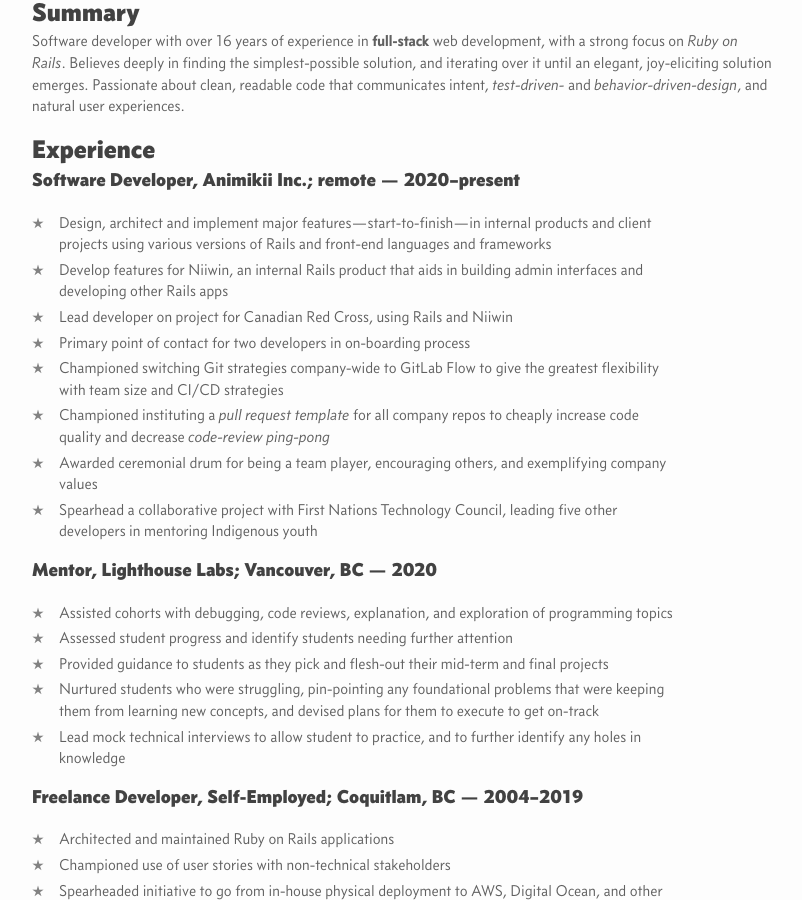
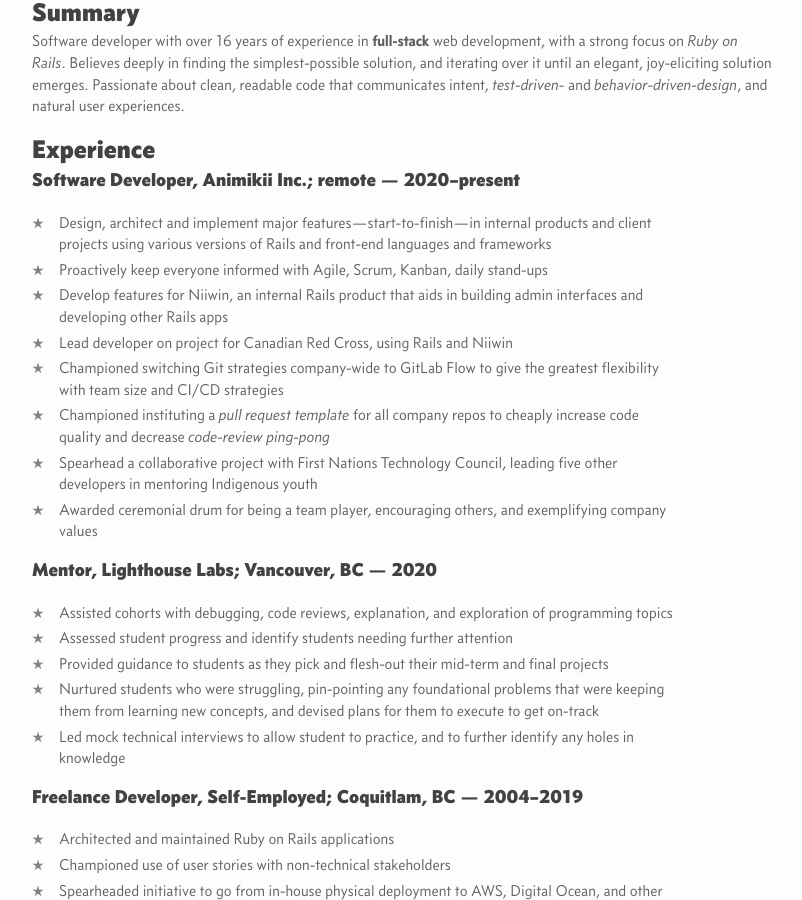
Before and after one commit to fapapa/fapapa.github.io, a Jekyll site: the page built from resume.md, in a window 1280 px wide and 900 px high, scrolled down 251 px. Shown: the whole window, without its empty margins (238-1040 px from the left). Built offline with Jekyll 4.4.1, drawn with Linux system fonts in a browser that asks for light colours.

Commit message:
Update Animikii portion of resume

```diff
--- a/resume.md
+++ b/resume.md
@@ -16,18 +16,18 @@ id: resume
 - Design, architect and implement major features—start-to-finish—in internal
   products and client projects using various versions of Rails and front-end
   languages and frameworks
+- Proactively keep everyone informed with Agile, Scrum, Kanban, daily stand-ups
 - Develop features for Niiwin, an internal Rails product that aids in building
   admin interfaces and developing other Rails apps
 - Lead developer on project for Canadian Red Cross, using Rails and Niiwin
-- Primary point of contact for two developers in on-boarding process
 - Championed switching Git strategies company-wide to GitLab Flow to give the
   greatest flexibility with team size and CI/CD strategies
 - Championed instituting a _pull request template_ for all company repos to
   cheaply increase code quality and decrease _code-review ping-pong_
+- Spearhead a collaborative project with First Nations Technology Council,
+  leading five other developers in mentoring Indigenous youth
 - Awarded ceremonial drum for being a team player, encouraging others, and
   exemplifying company values
-- Spearhead a collaborative project with First Nations Technology Council,
-  leading five other developers in mentoring Indigenous youth
 
 ### Mentor, Lighthouse Labs; Vancouver, BC — 2020
 
@@ -39,7 +39,7 @@ id: resume
 - Nurtured students who were struggling, pin-pointing any foundational problems
   that were keeping them from learning new concepts, and devised plans for them
   to execute to get on-track
-- Lead mock technical interviews to allow student to practice, and to further
+- Led mock technical interviews to allow student to practice, and to further
   identify any holes in knowledge
 
 ### Freelance Developer, Self-Employed; Coquitlam, BC — 2004–2019
```
